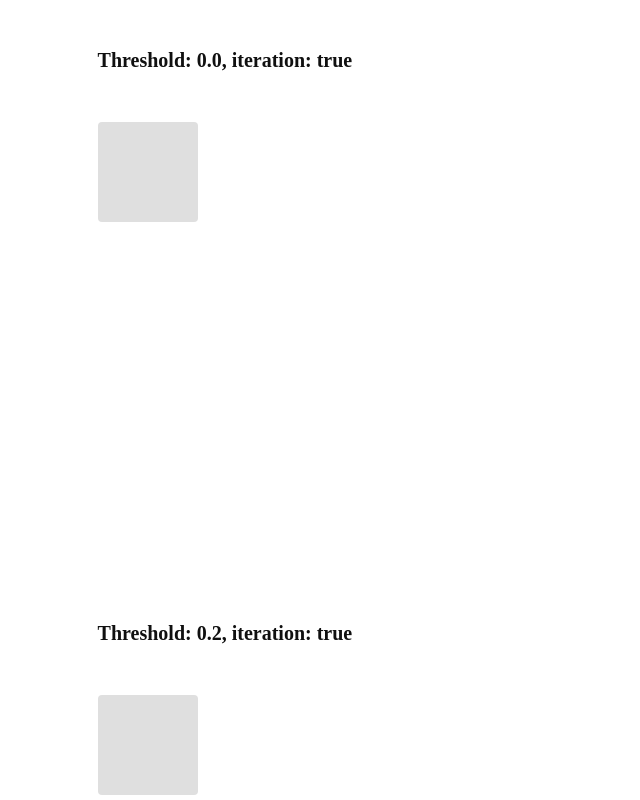
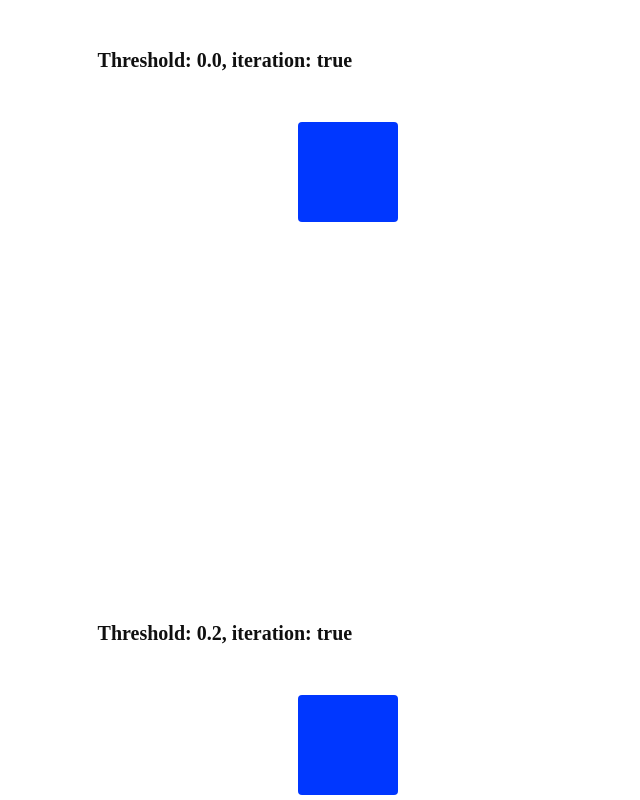
Before and after one commit to jo-duchan/useObserver, a React (Create React App) app: page / in a window 1280 px wide. Shown: the part 840-1640 px from the top of the page, without its empty margins (0-640 px from the left). Built offline with nearby package versions, Linux system fonts and the light colour scheme.

Commit message:
className 예시 수정

```diff
--- a/src/BoxOuter.tsx
+++ b/src/BoxOuter.tsx
@@ -19,7 +19,7 @@ function BoxOuter({ index }: Props) {
       <Observer
         threshold={index * 0.2}
         iteration={option}
-        className="active33"
+        className="active"
         // onIntersect={(val) => console.log(val)}
       >
         <Box onClick={() => setOption(!option)} />
```
